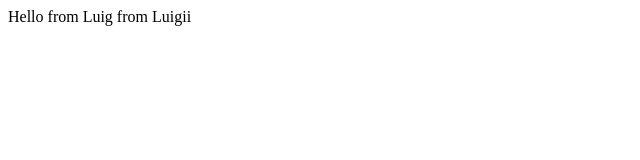
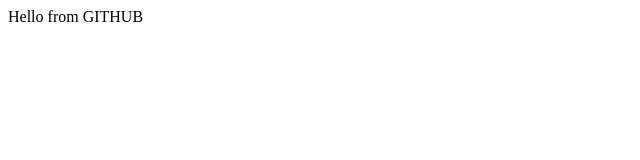
Before and after one commit to louis89ia/git-demo, a plain HTML site: page index.html in a window 1280 px wide. Shown: the full height of the page, 0-640 px from the left. Drawn offline with Linux system fonts and the light colour scheme.

Commit message:
Update index

```diff
--- a/index.html
+++ b/index.html
@@ -1 +1 @@
-<body>Hello from Luig from Luigii </body>
+<body>Hello from GITHUB </body>
```
